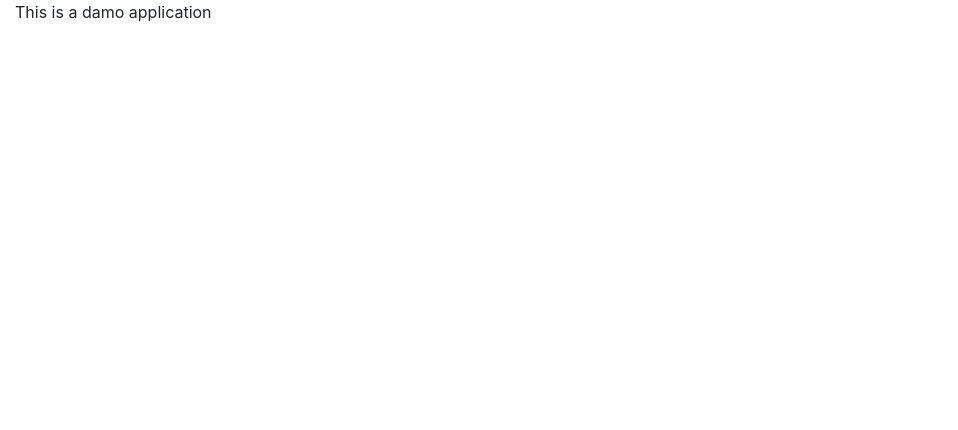
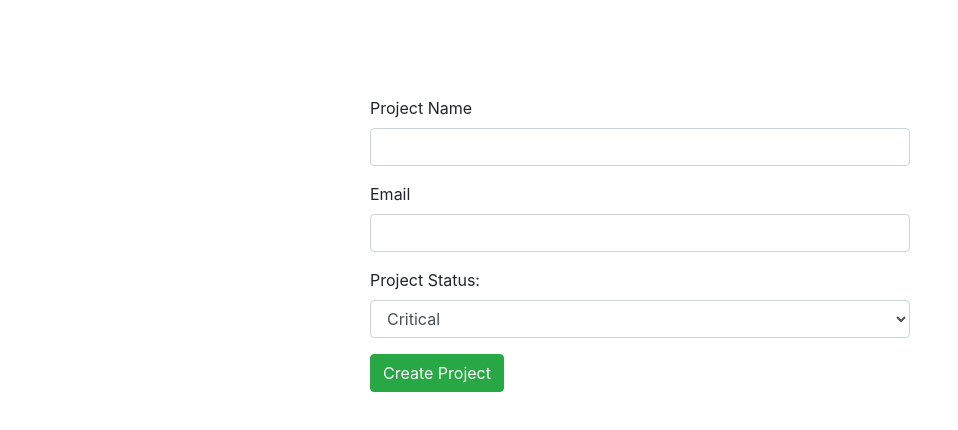
Before and after one commit to Fahad-Md-Kamal/Learning-Angular, an Angular app: page / in a window 1280 px wide. Shown: the top 430 px of the page, without its empty margins (0-958 px from the left). Built offline with nearby package versions, Linux system fonts and the light colour scheme.

Commit message:
Form Assignment Project

```diff
--- a/src/app/app.component.html
+++ b/src/app/app.component.html
@@ -1,3 +1,41 @@
-<div class="container-fluid">
-<p>This is a damo application</p>
+<div class="container">
+    <div class="row">
+        <div class="col-lg-6 offset-lg-3 mt-5 py-5">
+        <form [formGroup]="projectForm" (ngSubmit)="onSubmit()">
+            <div class="form-group">
+                <label for="name">Project Name</label>
+                <input
+                    type="text"
+                    formControlName="projectName"
+                    id="name"
+                    class="form-control">
+            </div>
+            <div class="form-group">
+                <label for="email">Email</label>
+                <input
+                    type="email"
+                    formControlName="email"
+                    id="email"
+                    class="form-control">
+            </div>
+
+            <div class="form-group">
+                <label for="status">Project Status:</label>
+                <select
+                    formControlName="projectStatus"
+                    id="status"
+                    class="form-control">
+                    <option value="stable">Stable</option>
+                    <option value="critical">Critical</option>
+                    <option value="finished">Finished</option>
+                </select>
+            </div>
+            <button type="submit" class="btn btn-success">Create Project</button>
+        </form>
+    </div>
+
+    </div>
+
+
+
 </div>
--- a/src/app/app.component.ts
+++ b/src/app/app.component.ts
@@ -1,9 +1,27 @@
-import { Component } from '@angular/core';
+import { Component, OnInit } from '@angular/core';
+import { FormGroup, FormControl, Validators } from '@angular/forms';
+import { from } from 'rxjs';
+import { CustomValidators } from './custom-validators';
 
 @Component({
   selector: 'app-root',
   templateUrl: './app.component.html',
   styleUrls: ['./app.component.css']
 })
-export class AppComponent {
+export class AppComponent implements OnInit {
+  projectForm: FormGroup;
+
+
+  ngOnInit() {
+    this.projectForm = new FormGroup({
+      // ASYNC validator must be passed in the third parameter
+      'projectName': new FormControl(null, [Validators.required, CustomValidators.invalidProjectName], CustomValidators.asyncInvalidProjectName),
+      'email': new FormControl(null, [Validators.required, Validators.email]),
+      'projectStatus': new FormControl('critical'),
+    });
+  }
+  onSubmit(){
+    console.log(this.projectForm.value);
+  }
+
 }
--- a/src/app/app.module.ts
+++ b/src/app/app.module.ts
@@ -3,6 +3,7 @@
 
 import { AppComponent } from './app.component';
 import { from } from 'rxjs';
+import { ReactiveFormsModule } from '@angular/forms';
 
 
 @NgModule({
@@ -11,6 +12,7 @@
   ],
   imports: [
     BrowserModule,
+    ReactiveFormsModule
   ],
   providers: [],
   bootstrap: [AppComponent]
--- /dev/null
+++ b/src/app/custom-validators.ts
@@ -0,0 +1,24 @@
+import { FormControl } from '@angular/forms';
+import { Observable } from 'rxjs';
+
+export class CustomValidators {
+    static invalidProjectName(control: FormControl): {[s:string]: boolean} {
+        if (control.value === 'Test') {
+            return {'invalidProjectName': true};
+        }
+        return null;
+    }
+
+    static asyncInvalidProjectName(control: FormControl): Promise<any> | Observable<any> {
+        const promise = new Promise((resolve, reject) => {
+            setTimeout(() => {
+                if (control.value === 'TestProject') {
+                    resolve({'invalidProjectName': true});
+                } else {
+                    resolve(null);
+                }
+            }, 2000);
+        })
+        return promise;
+    }
+}
```
